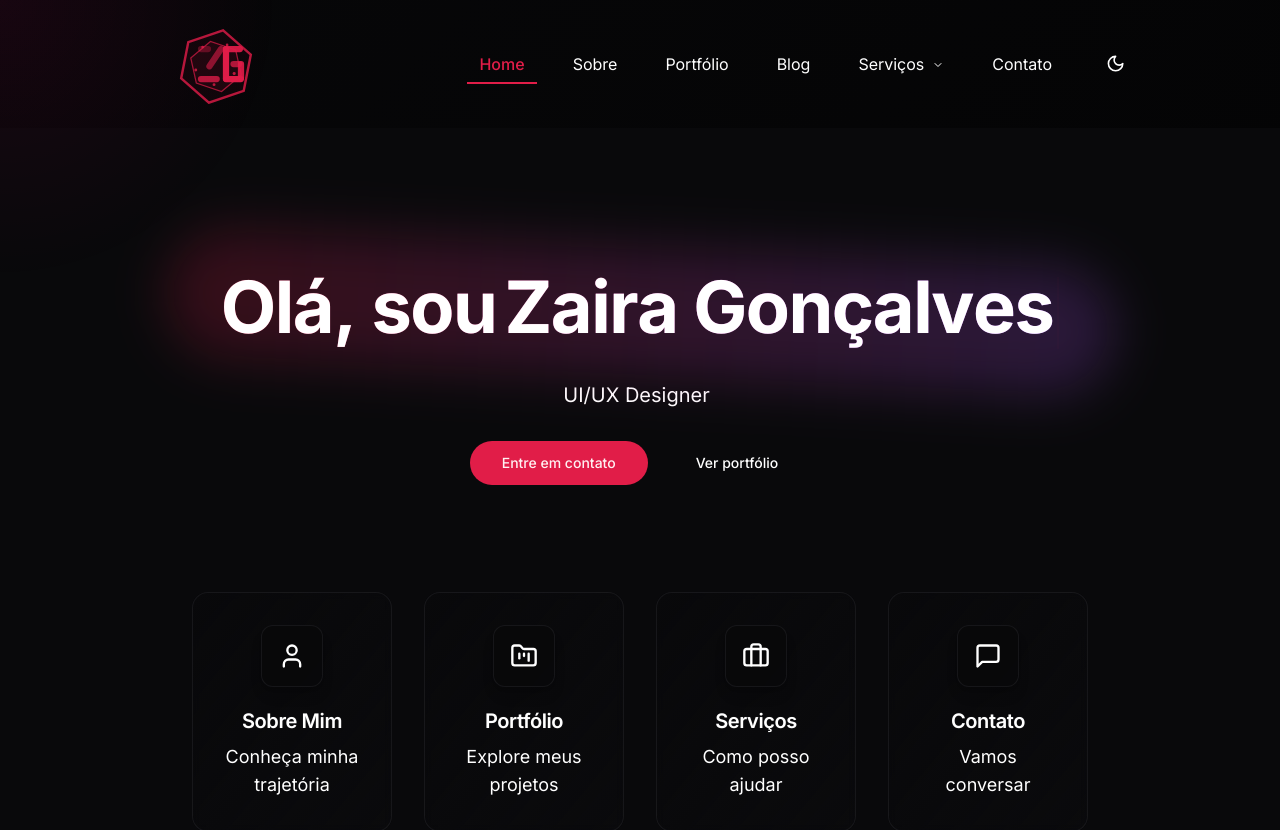
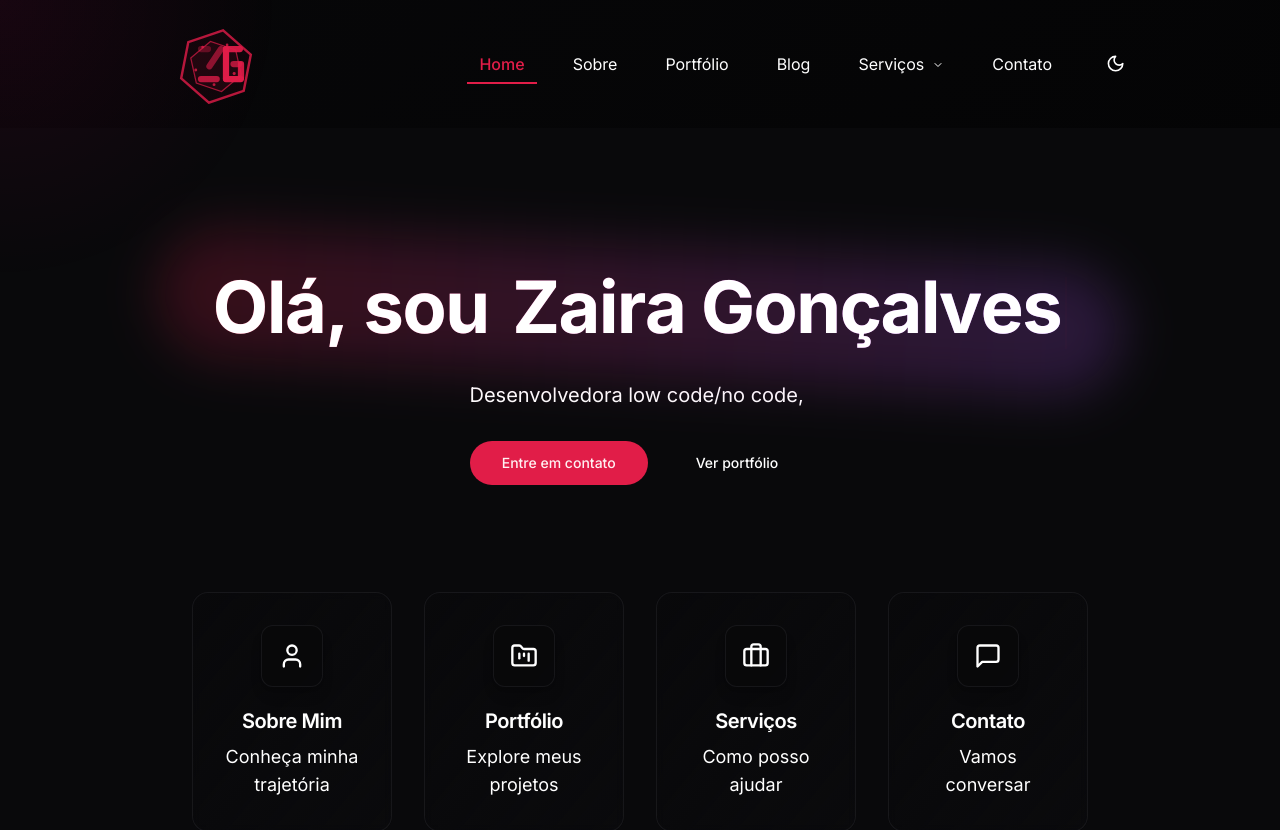
Before and after one commit to zaairaag/portifolio, a Next.js app: page / in a window 1280 px wide. Shown: the top 830 px of the page. Built offline with nearby package versions, Linux system fonts and the light colour scheme.

Commit message:
home ajustada

```diff
--- a/components/sections/hero.tsx
+++ b/components/sections/hero.tsx
@@ -76,7 +76,7 @@ export function Hero() {
                 transition={{ duration: 0.01 }}
                 className="block md:inline"
               >
-                {'Olá, sou'.split('').map((char, index) => (
+                {'Olá, sou '.split('').map((char, index) => (
                   <motion.span
                     key={index}
                     initial={{ opacity: 0, y: 20 }}
@@ -142,11 +142,17 @@ export function Hero() {
         >
           <TypeAnimation
             sequence={[
-              'Desenvolvedora Front-end',
+              'Desenvolvedora Full Stack,',
               2000,
-              'UI/UX Designer',
+              'Desenvolvedora low code/no code,',
               2000,
-              'Freelancer',
+              'Analista de web analytics,',
+              2000,
+              'Analista de SEO,',
+              2000,
+              'Analista IA Generativa,',
+              2000,
+              'Engenheira de Prompt.',
               2000,
             ]}
             wrapper="span"
--- a/messages/pt.json
+++ b/messages/pt.json
@@ -7,9 +7,9 @@
     "contact": "Contato"
   },
   "hero": {
-    "title": "Olá, eu sou",
+    "title": "Olá, eu sou ",
     "name": "Zaíra Gonçalves",
-    "role": "Desenvolvedora de Software",
+    "role": "Desenvolvedora Fullstack",
     "subtitle": "Sou uma desenvolvedora front-end apaixonada por criar experiências web excepcionais. Me especializo em React e tenho experiência no desenvolvimento de aplicações web modernas e responsivas.",
     "contact": "Entre em contato",
     "downloadCV": "Baixar CV",
```
